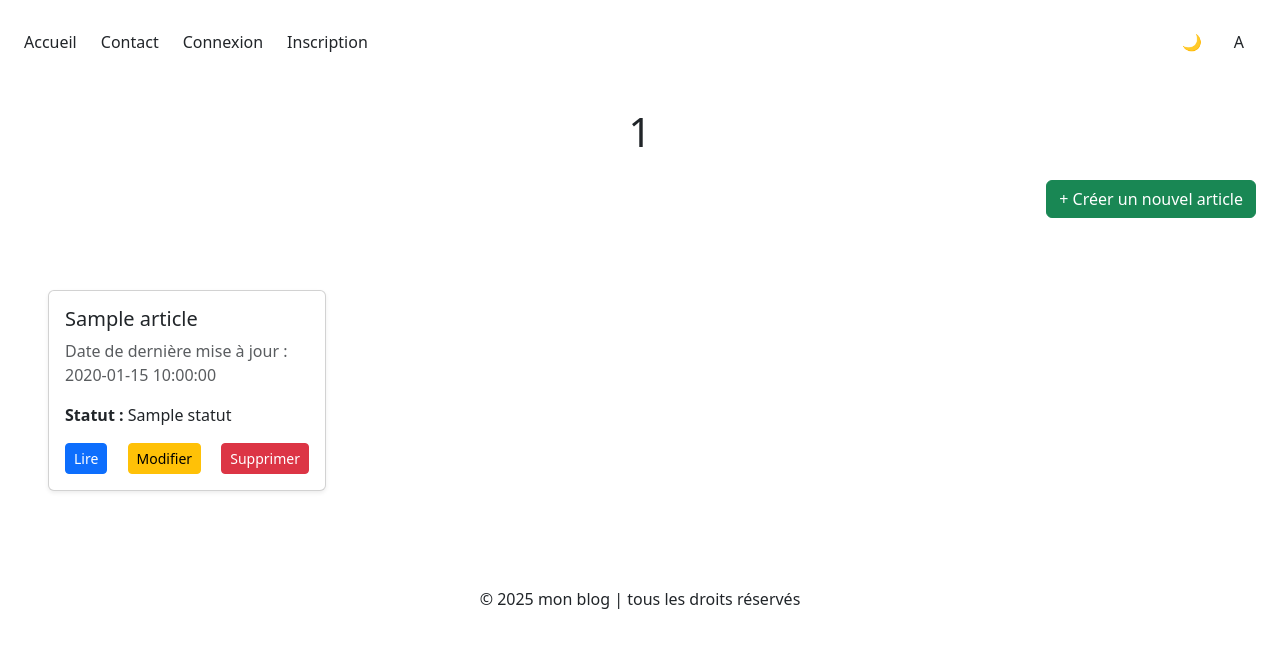
After one commit to Yvan-Dumas/Blog-projet-isi1, a PHP site: template app/views/myArticles/myArticles.twig in a window 1280 px wide. The commit adds this page. Shown: the top 658 px of the page. Run offline with PHP 8.4, Linux system fonts and the light colour scheme; the template is opened without the code that fills it: most values are stand-ins (such as "Sample title", 1, 10 or a date in 2020); some libraries are stand-ins or nearby versions.

Commit message:
Page mes articles

```diff
--- a/app/views/base.html.twig
+++ b/app/views/base.html.twig
@@ -46,7 +46,7 @@
 								<a href="{{ base_url }}AdminBoard" class="nav-link ms-4">AdminBoard</a>
 							{% endif %}
 							{% if (2 in session.user.roles) or (3 in session.user.roles)  %}
-								<a href="{{ base_url }}MesArticles" class="nav-link ms-4">Mes Articles</a>
+								<a href="{{ base_url }}myArticles" class="nav-link ms-4">Mes Articles</a>
 							{% endif %}
 							<a href="{{ base_url }}logout" class="nav-link ms-4">Déconnexion</a>
 						{% else %}
--- /dev/null
+++ b/app/views/myArticles/myArticles.twig
@@ -0,0 +1,51 @@
+{% extends "base.html.twig" %}
+
+{% block title %}
+	{{ titre_doc }}
+{% endblock %}
+
+{% block content %}
+	<h1 class="text-center my-4">{{ titre_page }}</h1>
+
+	<!-- Bouton créer un nouvel article -->
+	<div class="text-end mb-4 me-4">
+		<a href="{{ base_url }}article/create" class="btn btn-success">
+			+ Créer un nouvel article
+		</a>
+	</div>
+
+	<div class="p-5">
+		<div class="row g-4">
+			{% for article in articles %}
+				<div class="col-md-3">
+					<div class="card h-100 shadow-sm">
+						<div
+							class="card-body d-flex flex-column">
+							<!-- Titre de l'article -->
+							<h5 class="card-title">{{ article.titre }}</h5>
+
+							<!-- Date de mise à jour -->
+							<p class="card-text text-muted">Date de dernière mise à jour :
+								{{ article.date_mise_a_jour }}</p>
+
+							<!-- Statut -->
+							<p class="card-text">
+								<strong>Statut :
+								</strong>
+								{{article.statut}}</p>
+
+							<!-- Boutons -->
+							<div class="mt-auto d-flex justify-content-between">
+								<a href="{{ base_url }}article/{{ article.slug }}" class="btn btn-primary btn-sm">Lire</a>
+								<a href="{{ base_url }}article/edit/{{ article.id }}" class="btn btn-warning btn-sm">Modifier</a>
+								<a href="{{ base_url }}article/delete/{{ article.id }}" class="btn btn-danger btn-sm">Supprimer</a>
+							</div>
+						</div>
+					</div>
+				</div>
+			{% else %}
+				<p>Aucun article trouvé.</p>
+			{% endfor %}
+		</div>
+	</div>
+{% endblock %}
--- a/public/index.php
+++ b/public/index.php
@@ -77,6 +77,12 @@ switch ($requestUri) {
     case '/AdminUsers':
         $AdminController->usersList();
         break;
+    case '/myArticles':
+        $controller->myArticles();
+        break;
+    case '/myArticles/create':
+        $controller->createArticle();
+        break;
     default:
         http_response_code(404);
         echo "Page non trouvée - URI : $requestUri";
```
Also changed, not shown: app/controller/BlogController.php (+18 -1 lines), app/models/Blog.php (+8 -0 lines), app/views/myArticles.twig (deleted, +0 -25 lines).
